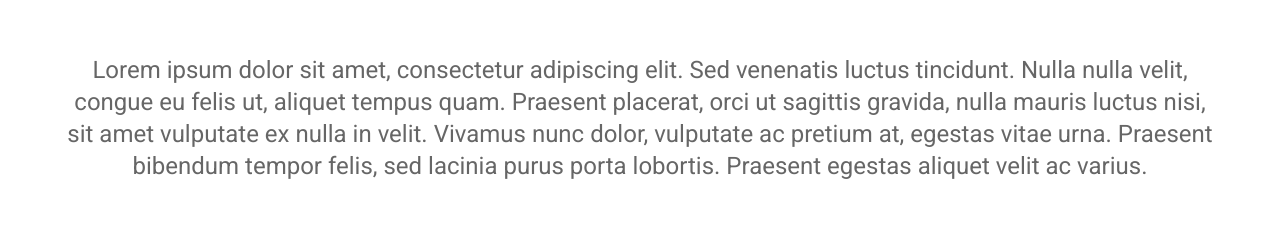
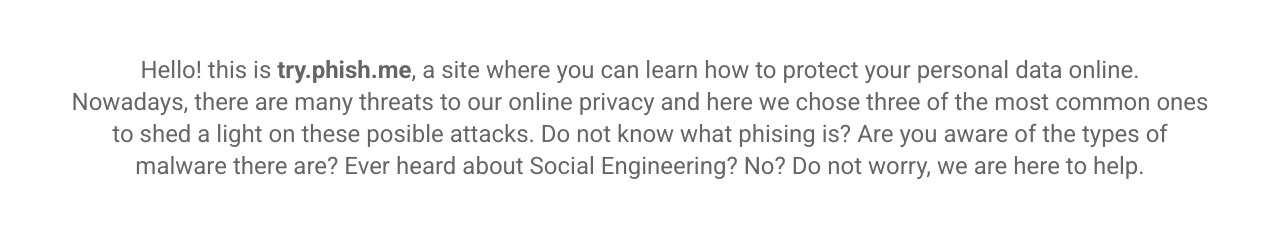
Before and after one commit to PatoGuereque/Proyecto-APIS, a React (Create React App) app: page / in a window 1280 px wide. Shown: the part 221-453 px from the top of the page. Built offline with nearby package versions, Linux system fonts and the light colour scheme.

Commit message:
changed homepage text, pagename and logo

```diff
--- a/public/index.html
+++ b/public/index.html
@@ -2,7 +2,7 @@
 <html lang="en">
   <head>
     <meta charset="utf-8" />
-    <link rel="icon" href="%PUBLIC_URL%/favicon.ico" />
+    <link rel="icon" href="https://icons-for-free.com/iconfiles/png/512/lock+security+style+unlock+icon-1320087227922049222.png" />
     <meta name="viewport" content="width=device-width, initial-scale=1" />
     <meta name="theme-color" content="#000000" />
     <meta
@@ -28,7 +28,7 @@
       rel="stylesheet"
       href="https://fonts.googleapis.com/css?family=Roboto:300,400,500,700&display=swap"
     />
-    <title>React App</title>
+    <title>TRY.PHISH.ME</title>
   </head>
   <body>
     <noscript>You need to enable JavaScript to run this app.</noscript>
--- a/src/views/Main.jsx
+++ b/src/views/Main.jsx
@@ -48,13 +48,12 @@
           color="text.secondary"
           paragraph
         >
-          Lorem ipsum dolor sit amet, consectetur adipiscing elit. Sed venenatis
-          luctus tincidunt. Nulla nulla velit, congue eu felis ut, aliquet
-          tempus quam. Praesent placerat, orci ut sagittis gravida, nulla mauris
-          luctus nisi, sit amet vulputate ex nulla in velit. Vivamus nunc dolor,
-          vulputate ac pretium at, egestas vitae urna. Praesent bibendum tempor
-          felis, sed lacinia purus porta lobortis. Praesent egestas aliquet
-          velit ac varius.
+          Hello! this is <b>try.phish.me</b>, a site where you can learn how to protect
+          your personal data online. <br />Nowadays, there are many threats to our
+          online privacy and here we chose three of the most common ones to shed a light on these posible attacks. Do not
+          know what phising is? Are you aware of the types of malware there
+          are? Ever heard about Social Engineering? No? Do not worry, we are here
+          to help.
         </Typography>
       </Container>
     </Box>
```
